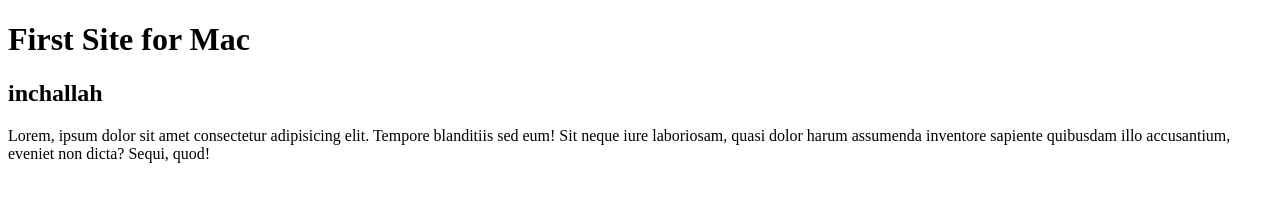
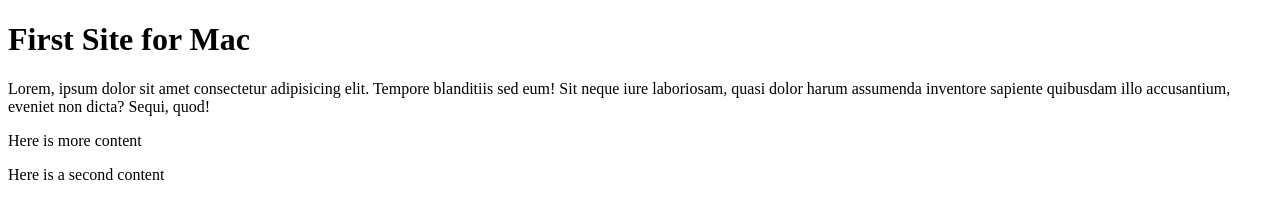
Before and after one commit to fali2504/firstsitemac, a plain HTML site: page index.html in a window 1280 px wide. Drawn offline with Linux system fonts and the light colour scheme.

Commit message:
nex paragraph

```diff
--- a/index.html
+++ b/index.html
@@ -10,11 +10,16 @@
 <body>
 
     <h1>First Site for Mac </h1>
-    <h2> inchallah</h2>
+
 
     <p>Lorem, ipsum dolor sit amet consectetur adipisicing elit. Tempore blanditiis sed eum! Sit neque iure laboriosam,
         quasi dolor harum assumenda inventore sapiente quibusdam illo accusantium, eveniet non dicta? Sequi, quod!</p>
 
+    <p> Here is more content </p>
+
+    <p> Here is a second content</p>
+
+
 </body>
 
 </html>
```
